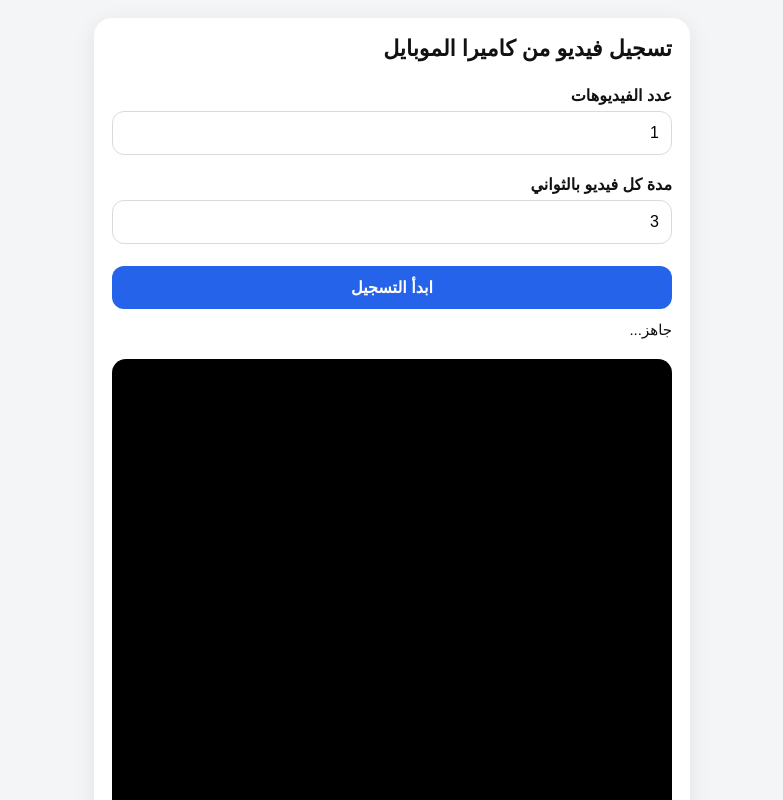
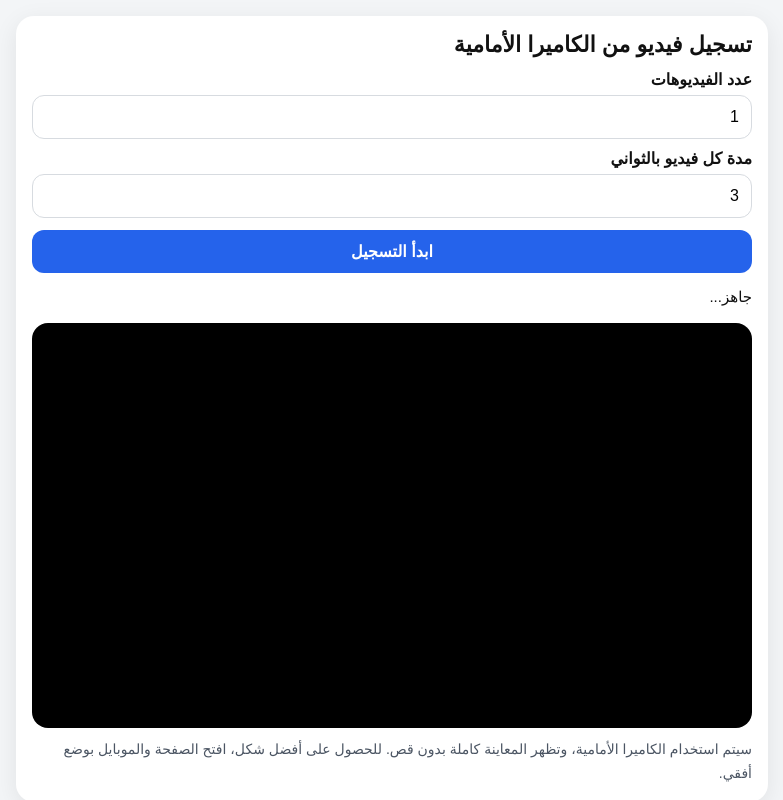
Before and after one commit to Aliipra/Cam, a plain HTML site: page index.html in a window 1280 px wide. Shown: the top 800 px of the page, without its empty margins (248-1031 px from the left). Drawn offline with Linux system fonts and the light colour scheme.

Commit message:
Update index.html

```diff
--- a/index.html
+++ b/index.html
@@ -2,30 +2,30 @@
 <html lang="ar">
 <head>
   <meta charset="UTF-8" />
-  <meta name="viewport" content="width=device-width, initial-scale=1.0" />
-  <title>تسجيل فيديو من كاميرا الموبايل</title>
+  <meta name="viewport" content="width=device-width, initial-scale=1.0, maximum-scale=1.0, user-scalable=no" />
+  <title>تسجيل فيديو من الكاميرا الأمامية</title>
   <style>
     body {
+      margin: 0;
       font-family: Arial, sans-serif;
       direction: rtl;
-      margin: 0;
-      padding: 18px;
       background: #f3f5f7;
       color: #111;
+      padding: 16px;
     }
 
     .container {
-      max-width: 560px;
+      max-width: 720px;
       margin: 0 auto;
       background: #fff;
       border-radius: 18px;
-      padding: 18px;
+      padding: 16px;
       box-shadow: 0 6px 24px rgba(0,0,0,.08);
     }
 
     h1 {
+      margin: 0 0 12px;
       font-size: 22px;
-      margin: 0 0 14px;
     }
 
     label {
@@ -57,58 +57,61 @@
       cursor: not-allowed;
     }
 
+    .preview-wrap {
+      margin-top: 14px;
+      width: 100%;
+      background: #000;
+      border-radius: 16px;
+      overflow: hidden;
+      aspect-ratio: 16 / 9;
+      display: flex;
+      align-items: center;
+      justify-content: center;
+    }
+
     video {
       width: 100%;
-      margin-top: 14px;
-      border-radius: 14px;
+      height: 100%;
+      object-fit: contain;
       background: #000;
-      aspect-ratio: 9 / 16;
-      object-fit: cover;
     }
 
     .status {
       margin-top: 12px;
       min-height: 24px;
       font-size: 15px;
+      line-height: 1.6;
     }
 
     .hint {
       margin-top: 10px;
       font-size: 14px;
       color: #4b5563;
-      line-height: 1.6;
-    }
-
-    .row {
-      display: grid;
-      gap: 10px;
+      line-height: 1.7;
     }
   </style>
 </head>
 <body>
   <div class="container">
-    <h1>تسجيل فيديو من كاميرا الموبايل</h1>
+    <h1>تسجيل فيديو من الكاميرا الأمامية</h1>
 
-    <div class="row">
-      <div>
     <label for="videoCount">عدد الفيديوهات</label>
     <input id="videoCount" type="number" min="1" value="1" />
-      </div>
 
-      <div>
     <label for="videoDuration">مدة كل فيديو بالثواني</label>
     <input id="videoDuration" type="number" min="1" value="3" />
-      </div>
 
     <button id="startBtn">ابدأ التسجيل</button>
-    </div>
 
     <div class="status" id="status">جاهز...</div>
 
+    <div class="preview-wrap">
       <video id="preview" autoplay playsinline muted></video>
+    </div>
 
     <div class="hint">
-      ملاحظة: افتح الموقع من Chrome نفسه، واسمح له بالكاميرا والميكروفون من إعدادات الموقع في Android.
+      سيتم استخدام الكاميرا الأمامية، وتظهر المعاينة كاملة بدون قص.
+      للحصول على أفضل شكل، افتح الصفحة والموبايل بوضع أفقي.
     </div>
   </div>
 
@@ -152,7 +155,7 @@
 
       stream = await navigator.mediaDevices.getUserMedia({
         video: {
-          facingMode: { ideal: "environment" }
+          facingMode: { ideal: "user" }   // الكاميرا الأمامية
         },
         audio: true
       });
@@ -172,11 +175,10 @@
       document.body.appendChild(a);
       a.click();
       a.remove();
-
       setTimeout(() => URL.revokeObjectURL(url), 1000);
     }
 
-    async function recordOneVideo(index, durationMs) {
+    async function recordOneVideo(index, durationMs, totalCount) {
       return new Promise((resolve, reject) => {
         try {
           const chunks = [];
@@ -200,12 +202,17 @@
             const blob = new Blob(chunks, { type: finalMimeType });
             const ext = finalMimeType.includes("mp4") ? "mp4" : "webm";
 
+            statusEl.textContent = `انتهى تسجيل الفيديو ${index + 1} من ${totalCount}. جاري الحفظ...`;
+            alert(`انتهى تسجيل الفيديو ${index + 1} من ${totalCount}`);
+
             downloadBlob(blob, `video_${index + 1}.${ext}`);
             resolve();
           };
 
+          alert(`سيبدأ تسجيل الفيديو ${index + 1} من ${totalCount} الآن`);
+          statusEl.textContent = `بدأ تسجيل الفيديو ${index + 1} من ${totalCount} لمدة ${durationMs / 1000} ثانية...`;
+
           recorder.start();
-          statusEl.textContent = `جارٍ تسجيل الفيديو ${index + 1}...`;
 
           setTimeout(() => {
             if (recorder.state !== "inactive") {
@@ -235,7 +242,7 @@
       startBtn.disabled = true;
 
       try {
-        statusEl.textContent = "جارٍ فتح الكاميرا...";
+        statusEl.textContent = "جارٍ فتح الكاميرا الأمامية...";
 
         if (!stream) {
           await startCamera();
@@ -244,15 +251,15 @@
         const durationMs = durationSec * 1000;
 
         for (let i = 0; i < count; i++) {
-          statusEl.textContent = `جارٍ تسجيل الفيديو ${i + 1} من ${count} لمدة ${durationSec} ثواني...`;
-          await recordOneVideo(i, durationMs);
+          await recordOneVideo(i, durationMs, count);
 
           if (i < count - 1) {
-            await sleep(500);
+            await sleep(700);
           }
         }
 
         statusEl.textContent = "تم تسجيل جميع الفيديوهات بنجاح.";
+        alert("تم تسجيل جميع الفيديوهات بنجاح.");
       } catch (err) {
         console.error(err);
         statusEl.textContent = `حدث خطأ: ${err.name || ""} ${err.message || err}`;
```
Lines whose indentation alone changed are shown as unchanged.
